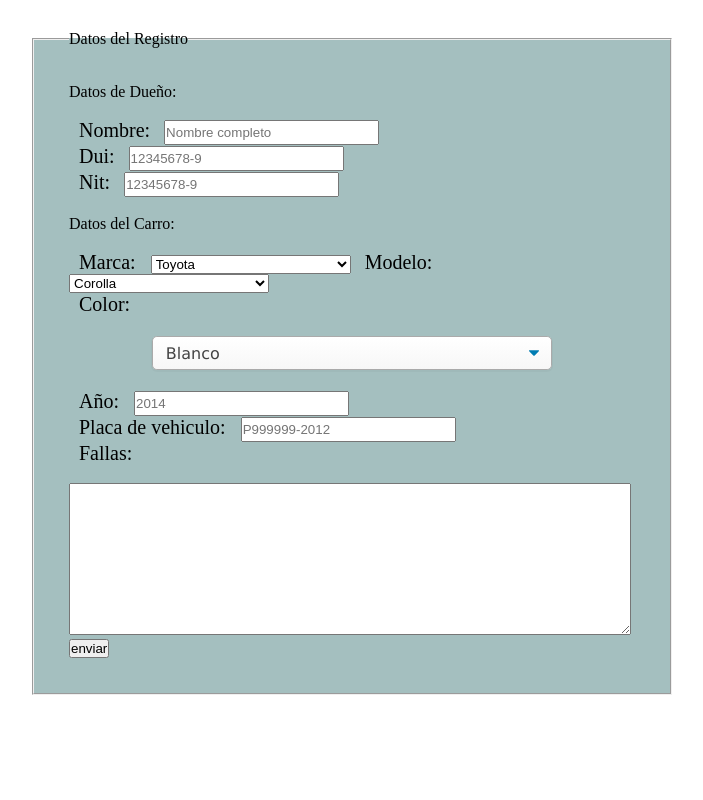
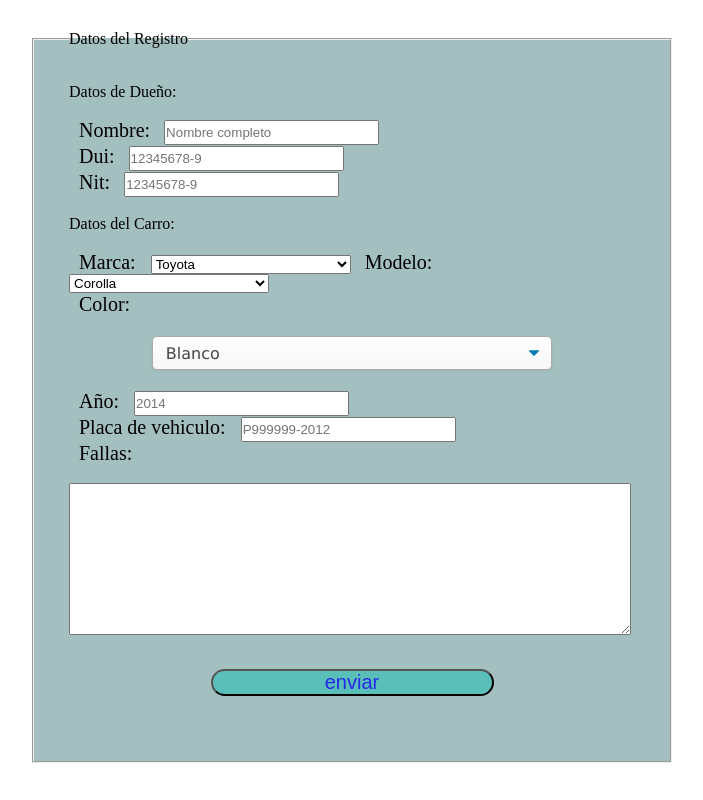
Before and after one commit to Miguels15/Taller, a plain HTML site: page index.html in a window 1280 px wide. Shown: the whole page, without its empty margins (288-991 px from the left). Drawn offline with Linux system fonts and the light colour scheme.

Commit message:
Update style.css

```diff
--- a/css/style.css
+++ b/css/style.css
@@ -19,7 +19,7 @@ fieldset label{
 }
 
 
-input[type="button"]{
+#enviar{
     width: 50%;
     background-color: rgb(90, 190, 185);
     color: rgb(37, 40, 233);
@@ -121,7 +121,7 @@ h3{
     width: 400px;
     max-width: 100%;
     box-sizing: border-box;
-   margin: 20px auto;
+    margin: 20px auto;
     border: 1px solid #aaa;
     box-shadow: 0 1px 0 1px rgba(0,0,0,.03);
     border-radius: .3em;
```
